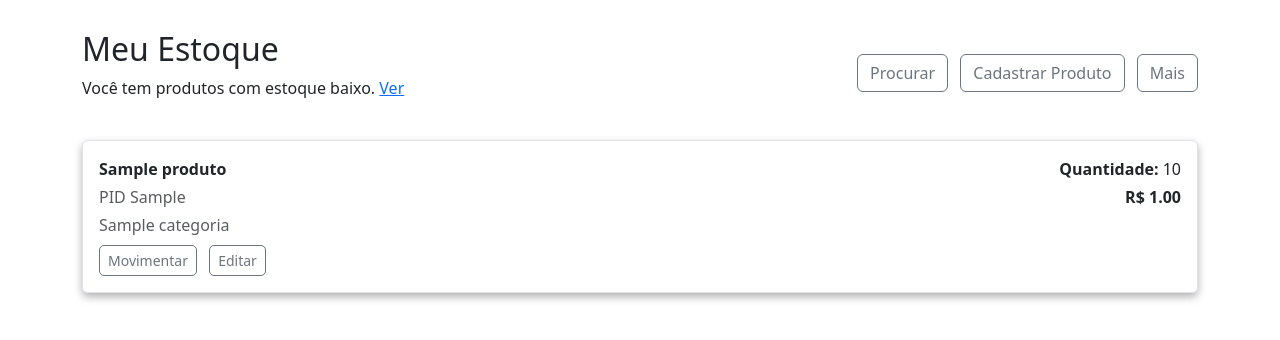
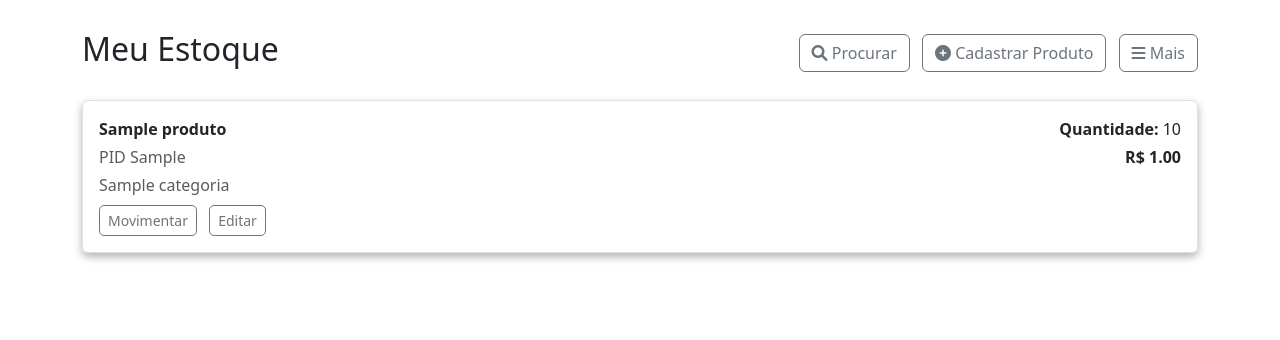
Before and after one commit to Alejandroo19/Crud-A3, a Django app: page /procurar/ in a window 1280 px wide. Shown: the top 340 px of the page. Run offline with Django 5.2, Linux system fonts and the light colour scheme; tables that the repository leaves empty hold one stand-in row (values such as "Sample post"); some libraries are stand-ins or nearby versions.

Commit message:
2.0.2 commit

```diff
--- a/Crud/produtos/templates/produtos/gerenciar_categorias.html
+++ b/Crud/produtos/templates/produtos/gerenciar_categorias.html
@@ -37,7 +37,7 @@
                             name="nome"
                             pattern="^(?!\s*$).{2,}(?:\s(?!\s)){0,5}$"
                             title="A categoria deve ter pelo menos 2 caracteres"
-                            maxlength="30"
+                            maxlength="15"
                             required>
                             </div>
                         </div>
--- a/Crud/produtos/templates/produtos/lista_produtos.html
+++ b/Crud/produtos/templates/produtos/lista_produtos.html
@@ -5,6 +5,7 @@
     <meta charset="UTF-8" />
     <title>Meu Estoque</title>
     <link rel="stylesheet" href="{% static 'css/bootstrap.css' %}" />
+    <link rel="stylesheet" href="https://cdnjs.cloudflare.com/ajax/libs/font-awesome/6.0.0-beta3/css/all.min.css">
     <style>
         .produto-item {
             background: rgba(255, 255, 255, 0.05);
@@ -52,38 +53,23 @@
 <div class="row align-items-center mb-4">
     <div class="col-md-6">
         <h2>Meu Estoque</h2>
-                <p>
-                    Você tem produtos com estoque baixo.
-                    <a href="{% url 'estoque_baixo' %}">Ver</a>
-                </p>
+        {% if tem_estoque_baixo %}
+        <span style="color: red;">Você tem produtos com estoque baixo.</span>
+    <a href="{% url 'estoque_baixo' %}" style="color: red;">Ver</a>
+        {% endif %}
     </div>
     <div class="col-md-6 text-end">
         <!-- Campo de Busca -->
-                <button
-                    type="button"
-                    class="btn btn-outline-secondary ms-2"
-                    data-bs-toggle="modal"
-                    data-bs-target="#procurarProdutoModal"
-                >
-                    Procurar
+        <button type="button" class="btn btn-outline-secondary ms-2" data-bs-toggle="modal" data-bs-target="#procurarProdutoModal">
+            <i class="fas fa-search"></i> Procurar
         </button>
 
         <!-- Botões Cadastrar Produto e Mais -->
-                <button
-                    type="button"
-                    class="btn btn-outline-secondary ms-2"
-                    data-bs-toggle="modal"
-                    data-bs-target="#cadastrarProdutoModal"
-                >
-                    Cadastrar Produto
+        <button type="button" class="btn btn-outline-secondary ms-2" data-bs-toggle="modal" data-bs-target="#cadastrarProdutoModal">
+            <i class="fas fa-plus-circle"></i> Cadastrar Produto
         </button>
-                <button
-                    type="button"
-                    class="btn btn-outline-secondary ms-2"
-                    data-bs-toggle="modal"
-                    data-bs-target="#maisModal"
-                >
-                    Mais
+        <button type="button" class="btn btn-outline-secondary ms-2" data-bs-toggle="modal" data-bs-target="#maisModal">
+            <i class="fas fa-bars"></i> Mais
         </button>
     </div>
 </div>
@@ -291,8 +298,7 @@
                             id="id_quantidade_minima_{{ produto.id }}"
                             name="quantidade_minima"
                             value="{{ produto.quantidade_minima }}"
-                                  pattern="\d{1,17}"
-                                  title="A quantidade mínima deve ser um número com até 17 dígitos"
+                            {% if not produto.ativo %}disabled{% endif %}
                             required>
                     </div>
                     <div class="mb-3">
--- a/Crud/produtos/views.py
+++ b/Crud/produtos/views.py
@@ -5,15 +5,22 @@ from .forms import ProdutoForm, CategoriaForm
 from django.contrib import messages
 from django.db import models
 from django.core.exceptions import ValidationError
+from django.db.models import Q
 from django.http import HttpResponseRedirect
 from django.urls import reverse
 
 def lista_produtos(request):
-    produtos = Produto.objects.all()
+    # Filtra apenas os produtos ativos para a tela inicial
+    produtos = Produto.objects.filter(ativo=True)
+
     categorias_ativas = Categoria.objects.filter(ativo=True)
 
     # Debug - Verificar categorias ativas
     print("Categorias ativas (na view):", categorias_ativas)
+
+    # Verificar se há produtos com estoque abaixo do mínimo e que estejam ativos
+    produtos_estoque_baixo = Produto.objects.filter(quantidade__lte=models.F('quantidade_minima'), ativo=True)
+    tem_estoque_baixo = produtos_estoque_baixo.exists()
 
     if request.method == 'POST':
         form = ProdutoForm(request.POST)
@@ -30,13 +37,13 @@ def lista_produtos(request):
         # Atualizar o queryset do campo categoria para apenas categorias ativas
         form.fields['categoria'].queryset = categorias_ativas
 
-    # Passar as categorias para o contexto
+    # Passar as categorias e a flag `tem_estoque_baixo` para o contexto
     return render(request, 'produtos/lista_produtos.html', {
         'produtos': produtos,
         'form': form,
         'categorias': categorias_ativas,  # Incluindo as categorias no contexto
+        'tem_estoque_baixo': tem_estoque_baixo  # Para controle da mensagem de aviso
     })
-
 # Cadastrar produto
 def cadastrar_produto(request):
     if request.method == 'POST':
@@ -64,18 +71,15 @@ def estoque_baixo(request):
     })
 
 # Procurar produto
+
+
 def procurar_produto(request):
     nome = request.GET.get('nome', '').strip()
     codigo = request.GET.get('codigo', '').strip()
+    categoria_id = request.GET.get('categoria', '').strip()
     incluir_ativos = request.GET.get('incluir_ativos') == 'on'
     incluir_inativos = request.GET.get('incluir_inativos') == 'on'
     incluir_estoque_baixo = request.GET.get('incluir_estoque_baixo') == 'on'
-
-    # Filtra as categorias ativas e inativas conforme seleção do usuário
-    if incluir_ativos and incluir_inativos:
-        categorias = Categoria.objects.all()
-    else:
-        categorias = Categoria.objects.filter(ativo=True)
 
     # Inicia o queryset de produtos
     produtos = Produto.objects.all()
@@ -89,23 +93,28 @@ def procurar_produto(request):
         produtos = produtos.filter(codigo__icontains=codigo)
 
     # Filtra pela categoria, se selecionada
-    categoria_id = request.GET.get('categoria', '')
     if categoria_id and categoria_id != "Todas":
         produtos = produtos.filter(categoria_id=categoria_id)
 
-    # Filtrar por status (ativos ou inativos)
-    if incluir_ativos and incluir_inativos:
-        pass  # Nenhuma filtragem adicional é necessária
-    elif incluir_ativos:
-        produtos = produtos.filter(ativo=True)
-    elif incluir_inativos:
-        produtos = produtos.filter(ativo=False)
+    # Filtros combinados
+    query = Q()  # Cria uma query vazia para acumular condições
 
-    # Filtrar por estoque baixo, se selecionado
+    if incluir_ativos:
+        query |= Q(ativo=True)
+
+    if incluir_inativos:
+        query |= Q(ativo=False)
+
     if incluir_estoque_baixo:
-        produtos = produtos.filter(quantidade__lte=models.F('quantidade_minima'))
+        # Inclui apenas produtos ativos com estoque baixo
+        query |= Q(ativo=True, quantidade__lte=models.F('quantidade_minima'))
+
+    # Aplica os filtros combinados ao queryset
+    if query:
+        produtos = produtos.filter(query)
 
     # Cria uma instância do ProdutoForm e atualiza o queryset das categorias
+    categorias = Categoria.objects.filter(ativo=True)  # Certificar que apenas categorias ativas são exibidas
     form = ProdutoForm()
     form.fields['categoria'].queryset = categorias
 
@@ -117,29 +126,27 @@ def procurar_produto(request):
 
 # editar produto
 def editar_produto(request, produto_id):
-    produto = get_object_or_404(Produto, id=produto_id)
-    categorias_ativas = Categoria.objects.filter(ativo=True)  # Filtra apenas categorias ativas
+    produto = Produto.objects.get(id=produto_id)
+    categorias = Categoria.objects.filter(ativo=True)
 
     if request.method == 'POST':
         form = ProdutoForm(request.POST, instance=produto)
-        # Atualiza o queryset de categorias
-        form.fields['categoria'].queryset = categorias_ativas
         if form.is_valid():
             form.save()
             messages.success(request, 'Produto atualizado com sucesso!')
             return redirect('lista_produtos')
+        else:
+            messages.error(request, 'Erro ao atualizar produto.')
     else:
         form = ProdutoForm(instance=produto)
-        # Atualiza o queryset de categorias para apenas as ativas
-        form.fields['categoria'].queryset = categorias_ativas
+        form.fields['categoria'].queryset = categorias
 
-    produtos = Produto.objects.all()  # Garantir que todos os produtos sejam renderizados na página principal
+    produtos = Produto.objects.all()
 
-    return render(request, 'produtos/lista_produtos.html', {
+    return render(request, 'produtos/editar_produto.html', {
         'form': form,
-        'produto': produto,
-        'produtos': produtos,  # Passar todos os produtos para renderização
-        'categorias_ativas': categorias_ativas  # Passar categorias ativas também, caso precise
+        'produto': produto,  # Passa o produto para verificar se está ativo ou não
+        'categorias': categorias
     })
 
 def gerenciar_categorias(request):
```
Also changed, not shown: other parts of Crud/produtos/templates/produtos/lista_produtos.html (+27 -8 lines). Lines whose indentation alone changed are shown as unchanged.
